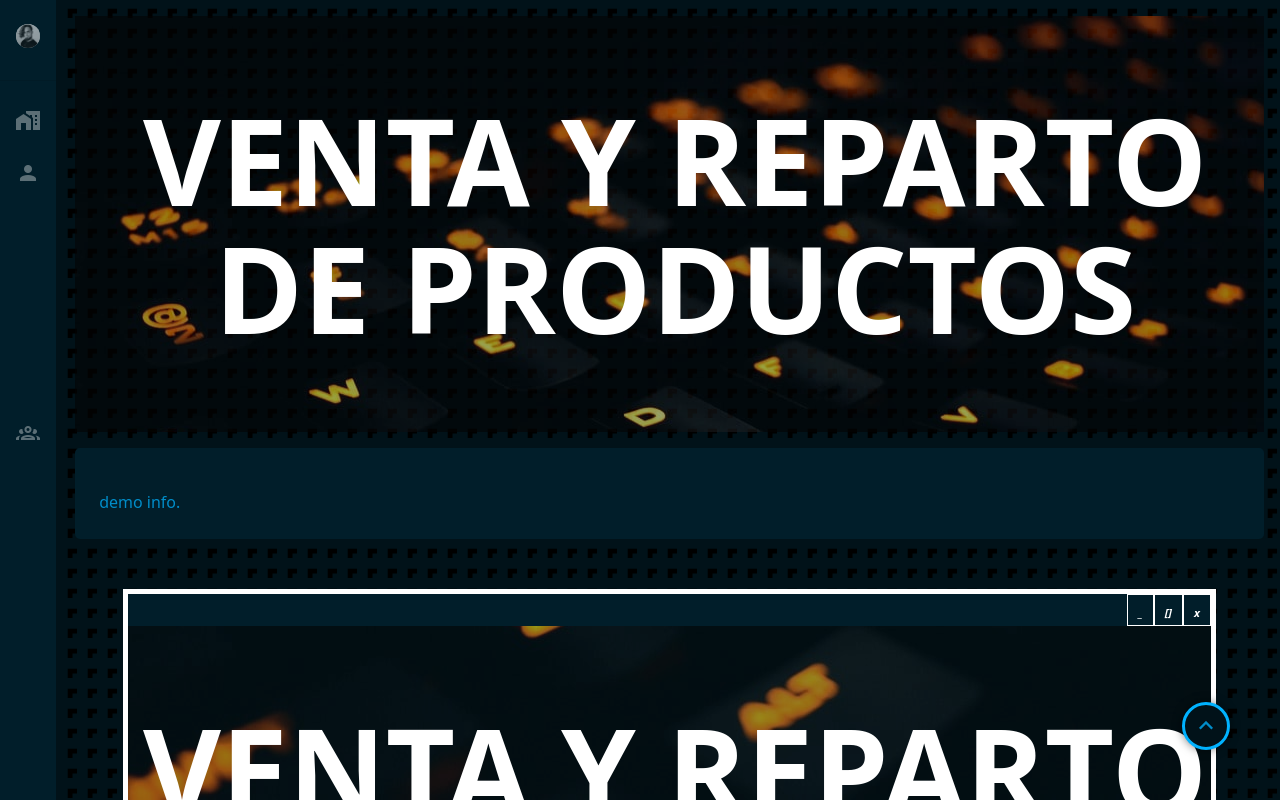
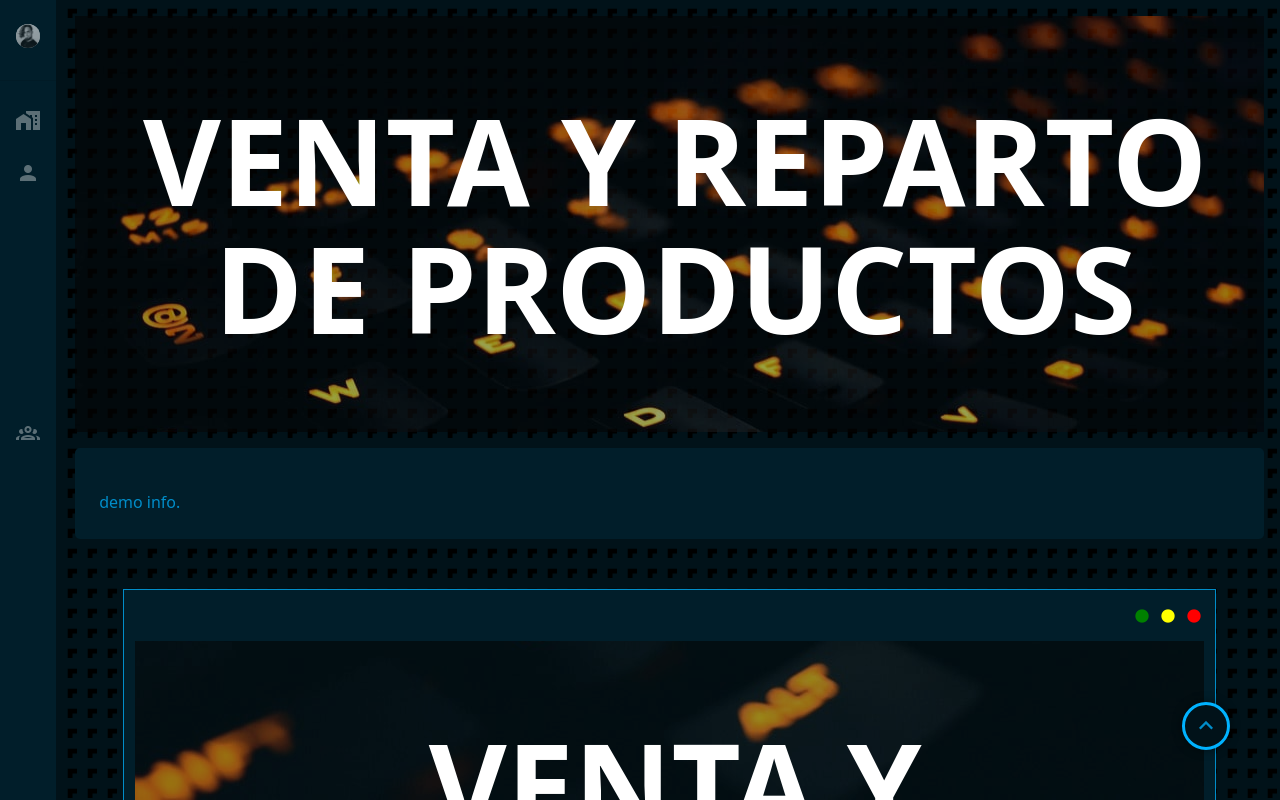
Before and after one commit to daanube/my-own-portfolio-shove-it, a Vue app: page /#/demos/delivery in a window 1280 px wide. Shown: the top 800 px of the page. Built offline with nearby package versions, Linux system fonts and the light colour scheme.

Commit message:
ajustes visuales para el windowshape
ajustes visuales para el windowshape

```diff
--- a/src/components/WindowShapeComponent.vue
+++ b/src/components/WindowShapeComponent.vue
@@ -7,9 +7,21 @@
 <template>
     <main id="windowshape">
         <section id="titleBar">
-            <i>x</i>
-            <i>[]</i>
-            <i>_</i>
+            <v-icon
+                id="exit"
+                icon="mdi-circle"
+                size="medium"
+            ></v-icon>
+            <v-icon
+                id="max"
+                icon="mdi-circle"
+                size="medium"
+            ></v-icon>
+            <v-icon
+                id="min"
+                icon="mdi-circle"
+                size="medium"
+            ></v-icon>
         </section>
         <section id="frame">
             <slot />
@@ -22,7 +34,7 @@
 <style lang="css" scoped>
     #windowshape {
         margin: 3rem;
-        border: solid 5px #fff;
+        border: solid 1px var(--baseColor);
         display: grid;
         grid-template-areas: "titleBar" "frame";
         grid-template-rows: 1fr;
@@ -35,15 +47,25 @@
         flex-direction: row-reverse;
         grid-area: titleBar;
         height: 2rem;
+        padding-right: 0.5rem;
+        padding-top: 0.5rem;
     }
     #frame {
         grid-area: frame;
+        padding: 0.7rem;
     }
     i {
         font-size: 0.7rem;
         font-weight: 600;
-        border: 1px solid #fff;
-        color: #fff;
-        padding: 10px;
+        padding: 10px 5px;
+    }
+    #exit::before {
+        color: red;
+    }
+    #max::before {
+        color: yellow;
+    }
+    #min::before {
+        color: green;
     }
 </style>
--- a/src/style.css
+++ b/src/style.css
@@ -149,7 +149,7 @@ button:focus-visible {
     padding: 1rem;
     display: flex;
     flex-direction: column;
-    background-image: url("../public/images/bgs/bgTransparent.png");
+    background-image: url("/images/bgs/bgTransparent.png");
     background-color: var(--darkColor-3);
 }
 
```
